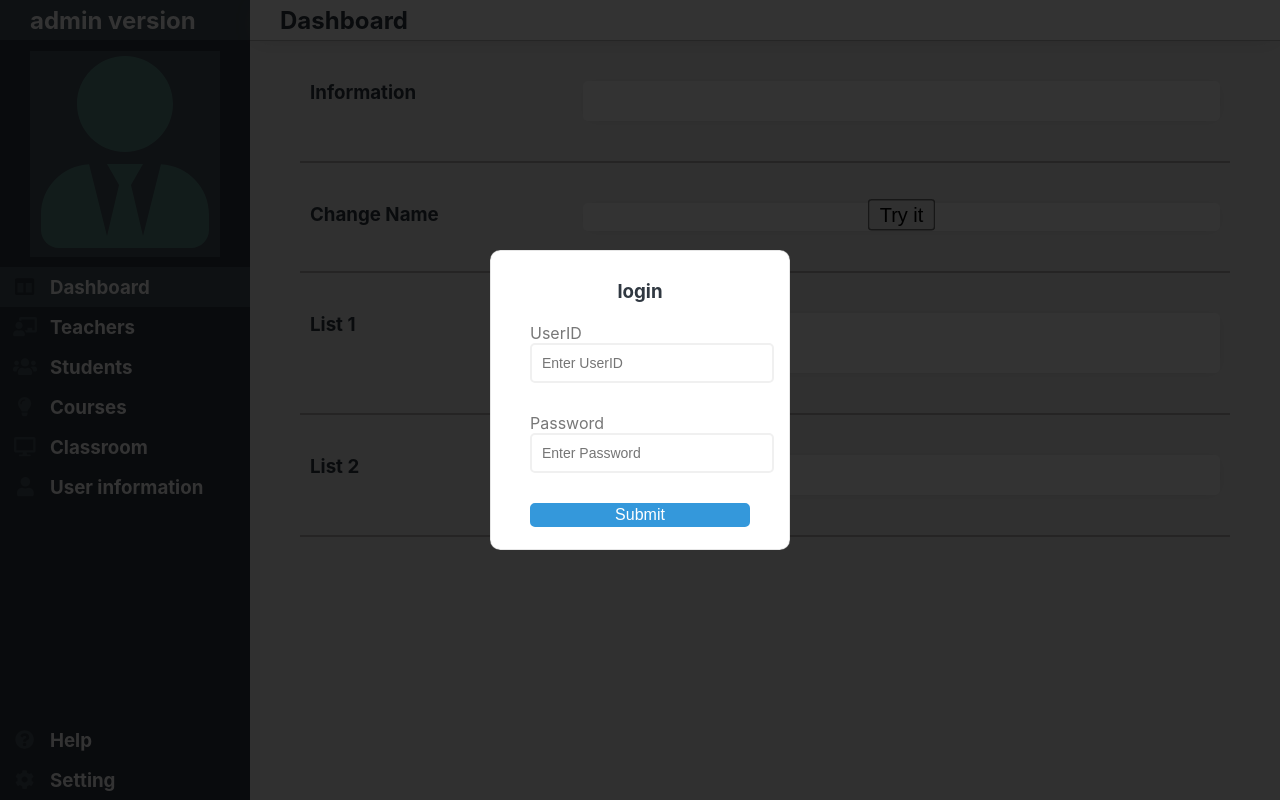
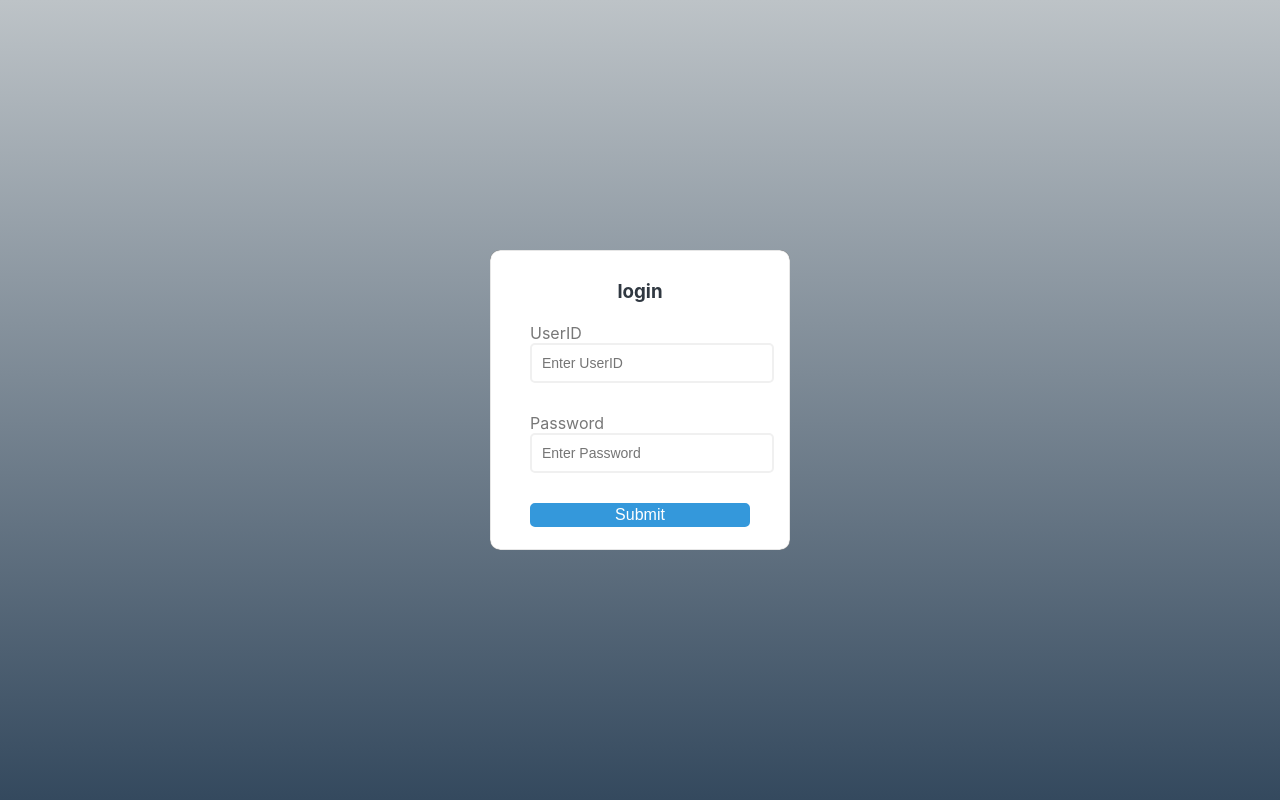
Before and after one commit to rmr101/campus-frontend, a React (Create React App) app: page / in a window 1280 px wide. Shown: the top 800 px of the page. Built offline with nearby package versions, Linux system fonts and the light colour scheme.

Commit message:
updated login style

```diff
--- a/src/components/Login/components/LoginForm/LoginForm.module.scss
+++ b/src/components/Login/components/LoginForm/LoginForm.module.scss
@@ -70,7 +70,7 @@ width:100%;
       left: 0;
       right: 0;
       bottom: 0;
-      background: #000;
-      opacity: .8;
+      background: linear-gradient(#bdc3c7,#34495e);
+      opacity: 1;
       z-index: 9998;
     }
```
